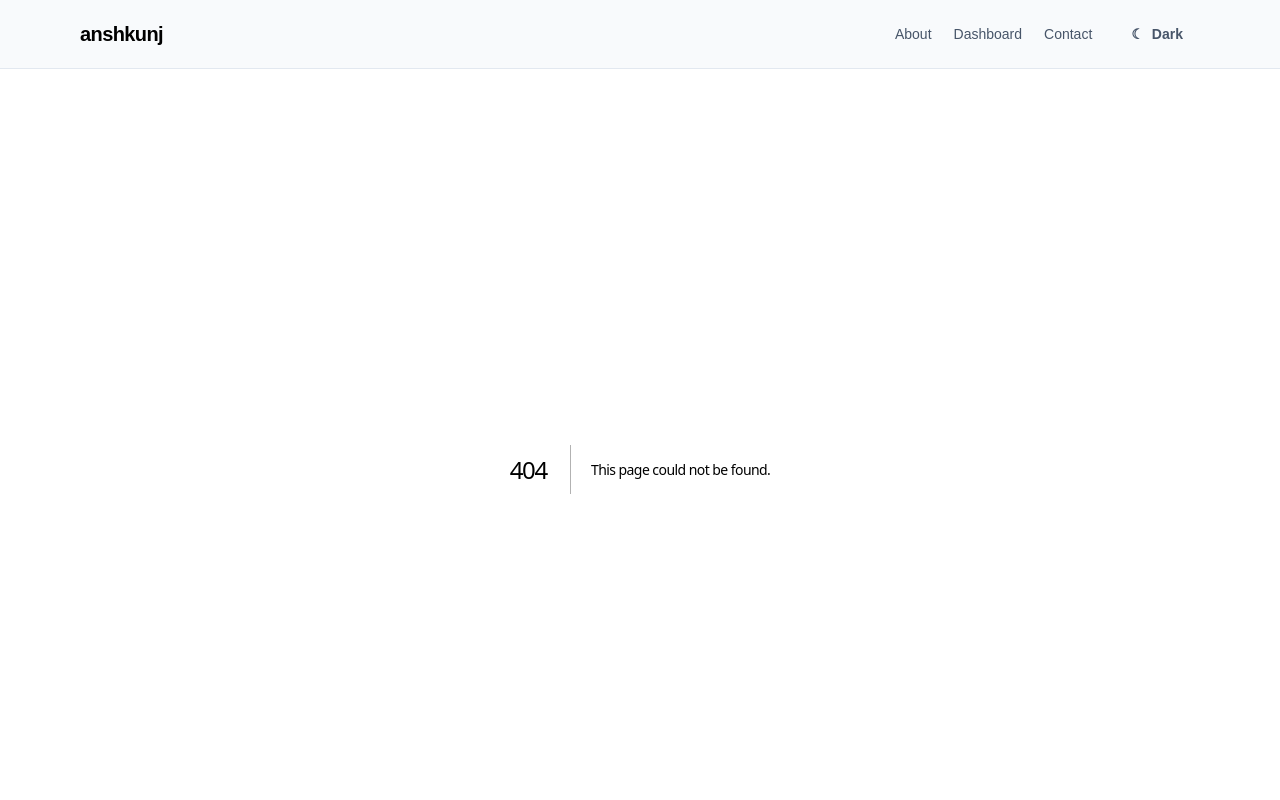
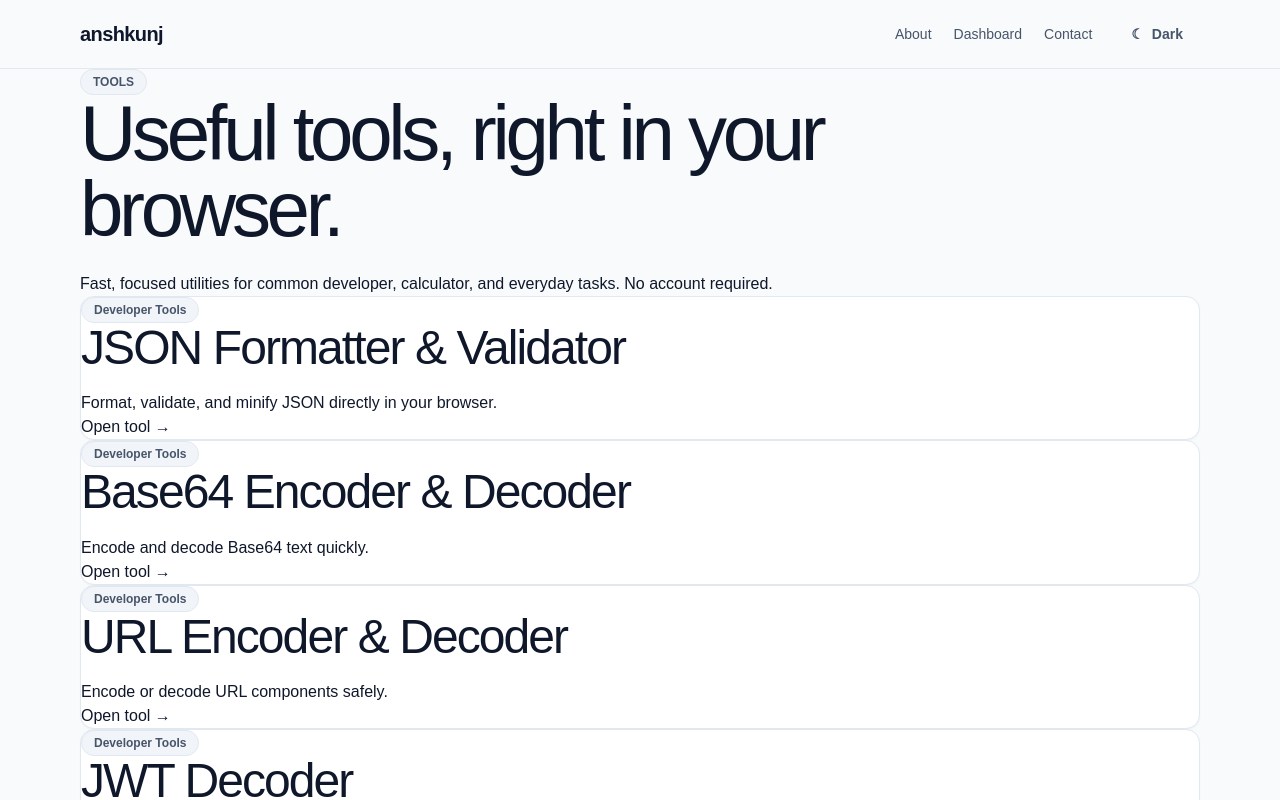
Before and after one commit to anshkunj/ak-project, a Next.js app: page /tools in a window 1280 px wide. Before the commit this address had no page. Shown: the top 800 px of the page. Built offline with nearby package versions, Linux system fonts and the light colour scheme.

Commit message:
feat: add tool system and JSON formatter

```diff
--- /dev/null
+++ b/src/app/tools/page.tsx
@@ -0,0 +1,34 @@
+import Link from "next/link";
+import { Card, Badge } from "@/components/ui";
+import { tools } from "@/lib/tools/registry";
+
+export const metadata = {
+  title: "Online Tools — anshkunj",
+  description: "Free browser-based tools for developers, students, and everyday tasks.",
+};
+
+export default function ToolsPage() {
+  return (
+    <main className="tool-page">
+      <div className="container">
+        <header className="tools-index-header">
+          <Badge>TOOLS</Badge>
+          <h1>Useful tools, right in your browser.</h1>
+          <p>Fast, focused utilities for common developer, calculator, and everyday tasks. No account required.</p>
+        </header>
+        <div className="tools-grid">
+          {tools.map((tool) => (
+            <Link key={tool.slug} href={tool.href}>
+              <Card interactive className="tool-index-card">
+                <Badge>{tool.category}</Badge>
+                <h2>{tool.name}</h2>
+                <p>{tool.description}</p>
+                <span className="tool-card-link">Open tool →</span>
+              </Card>
+            </Link>
+          ))}
+        </div>
+      </div>
+    </main>
+  );
+}
```
